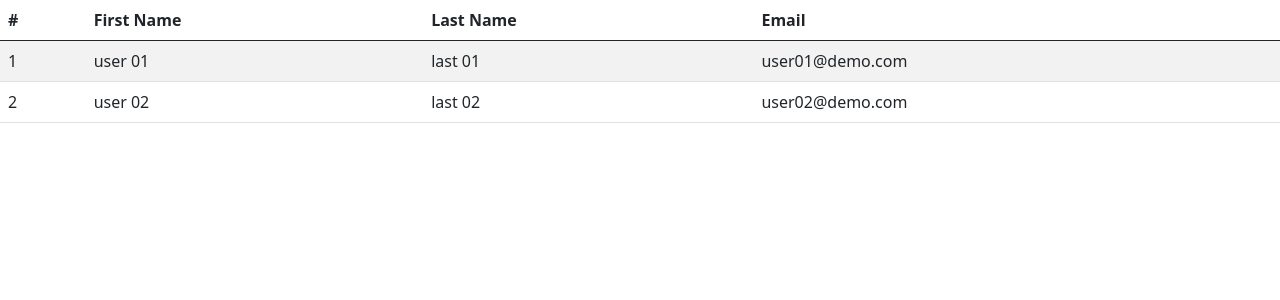
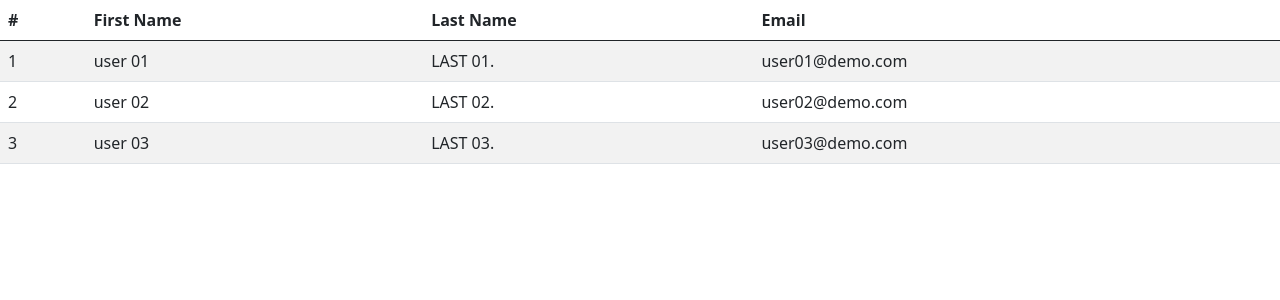
Before and after one commit to SupojPloy/angular-class, an Angular app: page / in a window 1280 px wide. Shown: the top 300 px of the page. Built offline with nearby package versions, Linux system fonts and the light colour scheme.

Commit message:
Add custom pipe

```diff
--- a/src/app/app.module.ts
+++ b/src/app/app.module.ts
@@ -5,11 +5,13 @@
 import { AppRoutingModule } from './app-routing.module';
 import { AppComponent } from './app.component';
 import { LoginComponent } from './login/login.component';
+import { MyUpperCasePipe } from './my-upper-case.pipe';
 
 @NgModule({
   declarations: [
     AppComponent,
-    LoginComponent
+    LoginComponent,
+    MyUpperCasePipe
   ],
   imports: [
     BrowserModule,
--- a/src/app/login/login.component.html
+++ b/src/app/login/login.component.html
@@ -11,7 +11,7 @@
         <tr *ngFor="let u of users">
             <td>{{u.id}}</td>
             <td>{{u.firstName}}</td>
-            <td>{{u.lastName}}</td>
+            <td>{{u.lastName | myUpperCase: '.'}}</td>
             <td>{{u.email}}</td>
         </tr>
     </tbody>
--- a/src/app/login/login.component.ts
+++ b/src/app/login/login.component.ts
@@ -16,6 +16,7 @@
     this.users = [
       new User(1, 'user 01', 'last 01', 'user01@demo.com'),
       new User(2, 'user 02', 'last 02', 'user02@demo.com'),
+      new User(3, 'user 03', 'last 03', 'user03@demo.com'),
     ];
   }
 
--- /dev/null
+++ b/src/app/my-upper-case.pipe.ts
@@ -0,0 +1,12 @@
+import { Pipe, PipeTransform } from '@angular/core';
+
+@Pipe({
+  name: 'myUpperCase'
+})
+export class MyUpperCasePipe implements PipeTransform {
+
+  transform(value: string, args: string): string {
+    return value.toUpperCase() + args;
+  }
+
+}
```
Also changed, not shown: 1 other file (tests, documents, lock files or other folders).
